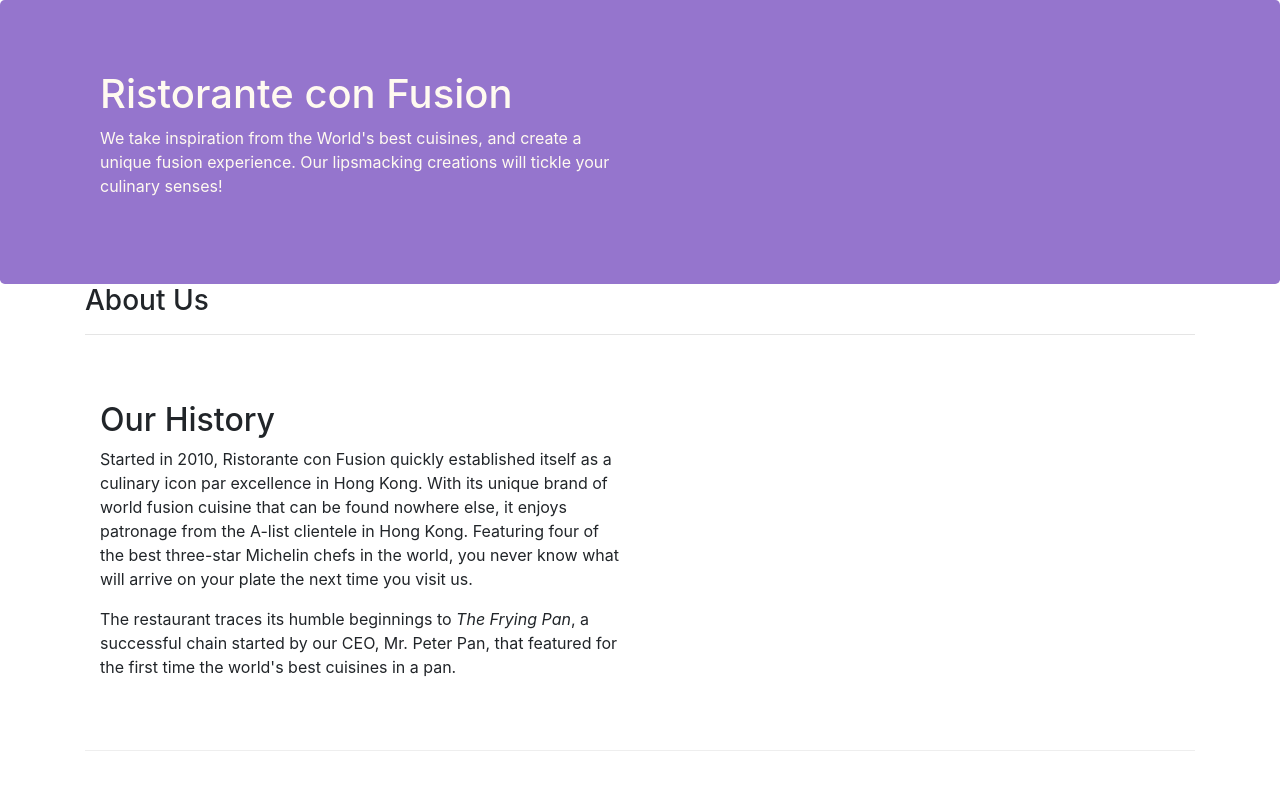
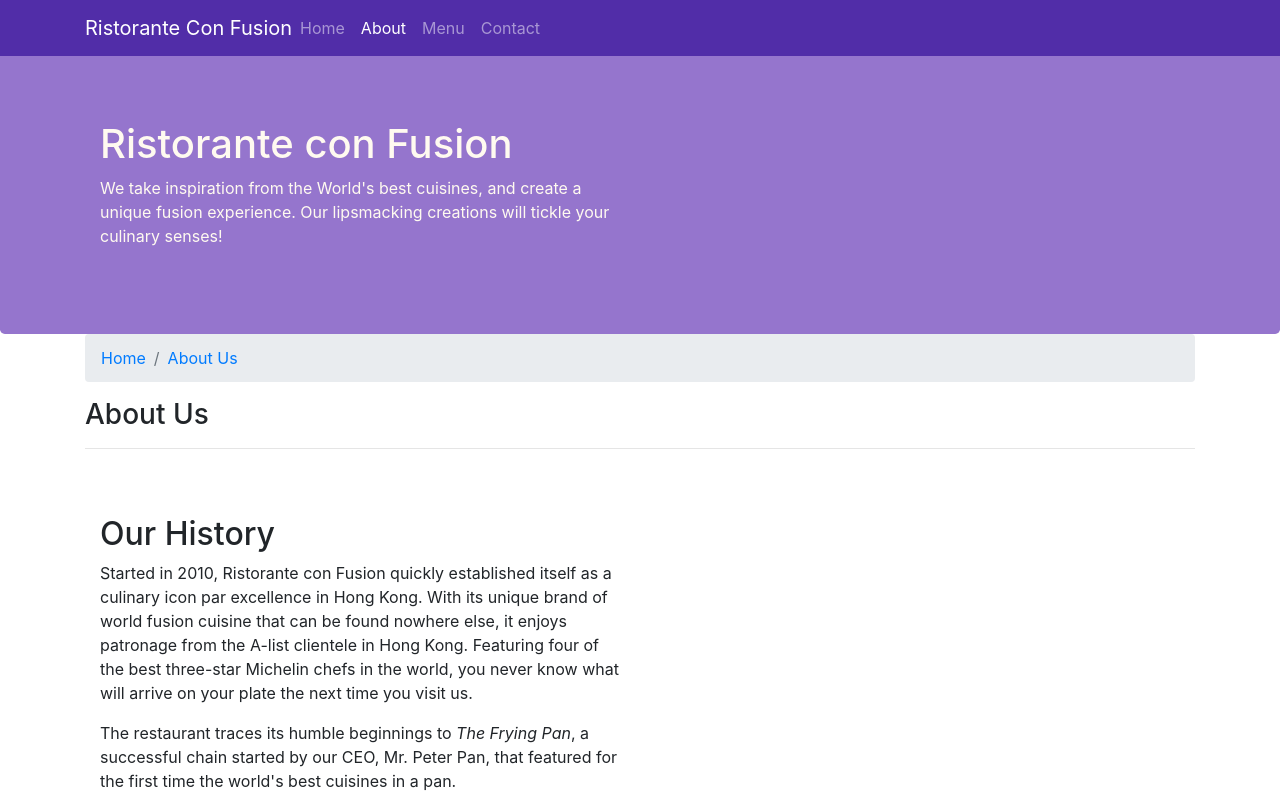
Before and after one commit to FranDorest/conFusion, a website: page aboutus.html in a window 1280 px wide. Shown: the top 798 px of the page. Drawn offline with nearby package versions, Linux system fonts and the light colour scheme.

Commit message:
navbar and breadcrumbs

```diff
--- a/aboutus.html
+++ b/aboutus.html
@@ -17,7 +17,23 @@
 </head>
 
 <body>
+    <nav class="navbar navbar-dark navbar-expand-sm fixed-top">
+        <div class="container">
+            <button class="navbar-toggler" type="button" data-toggle="collapse" data-target="#Navbar">
+                <span class="navbar-toggler-icon"></span>
+            </button>
+            <a class="navbar-brand mr-auto" href="#">Ristorante Con Fusion</a>
+                <div class="collapse navbar-collapse" id="Navbar">
+                <ul class="navbar-nav mr-auto ">
+                    <li class="nav-item"><a class="nav-link" href="./index.html">Home</a></li>
+                    <li class="nav-item active"><a class="nav-link" href="#">About</a></li>
+                    <li class="nav-item"><a class="nav-link" href="#">Menu</a></li>
+                    <li class="nav-item"><a class="nav-link" href="#">Contact</a></li>
+                </ul>
 
+            </div>
+        </div>
+    </nav>
     <header class="jumbotron">
         <div class="container">
             <div class="row row-header">
@@ -33,6 +49,10 @@
 
     <div class="container">
         <div>
+            <ol class="col-12 breadcrumb">
+                <li class="breadcrumb-item"><a href="index.html">Home</a></li>
+                <li class="breadcrumb-item active"><a href="#">About Us</a></li>
+            </ol>
             <div>
                <h3>About Us</h3>
                <hr>
@@ -72,7 +92,7 @@
                 <div class="col-4 offset-1 col-sm-2">
                     <h5>Links</h5>
                     <ul class="list-unstyled">
-                        <li><a href="#">Home</a></li>
+                        <li><a href="./index.html">Home</a></li>
                         <li><a href="#">About</a></li>
                         <li><a href="#">Menu</a></li>
                         <li><a href="#">Contact</a></li>
--- a/css/styles.css
+++ b/css/styles.css
@@ -24,8 +24,17 @@
     padding: 70px 30px 70px 30px;
 }
 
-.address{
+address{
     font-size:80%;
     margin: 0px;
     color: 0f0f0f;
 }
+
+body{
+    padding: 50px 0px 0px 0px;
+    z-index: 0;
+}
+
+.navbar-dark{
+    background-color: #512da8;
+}
```
Also changed, not shown: index.html (+17 -1 lines).
